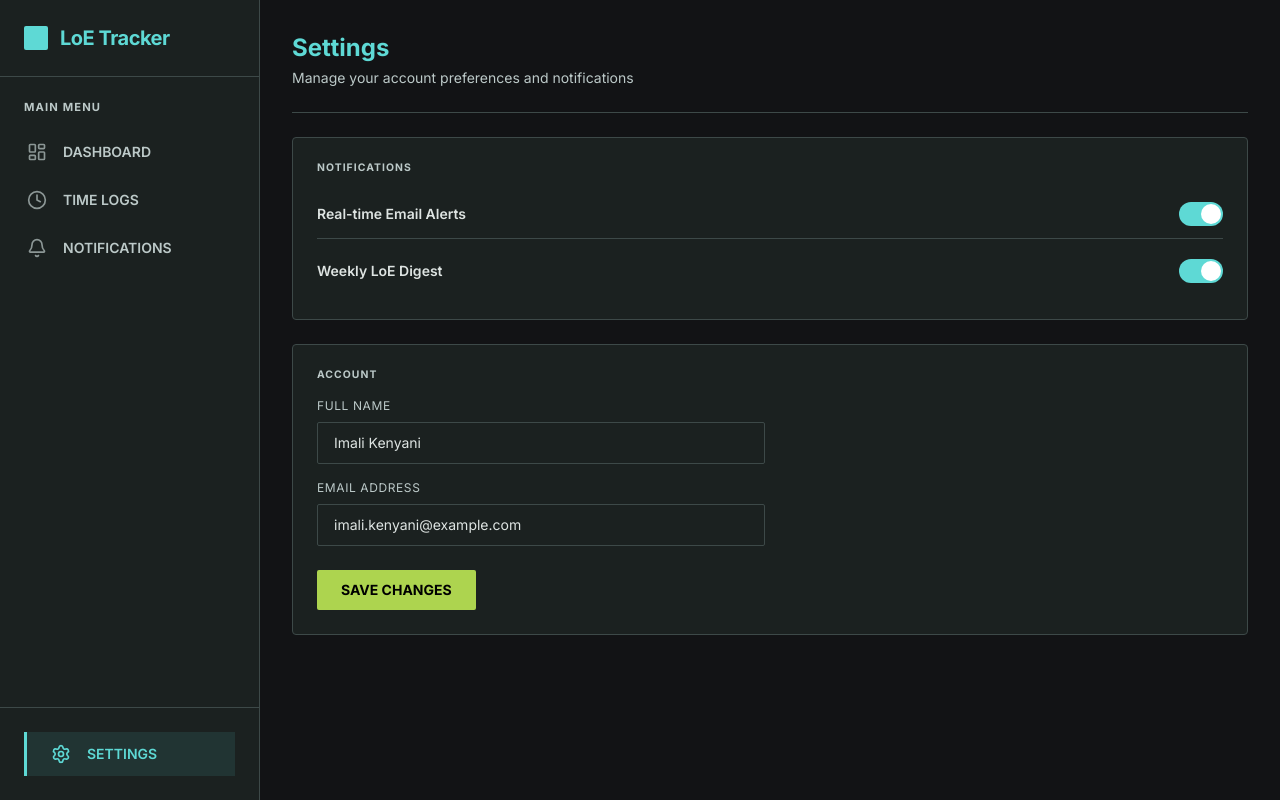
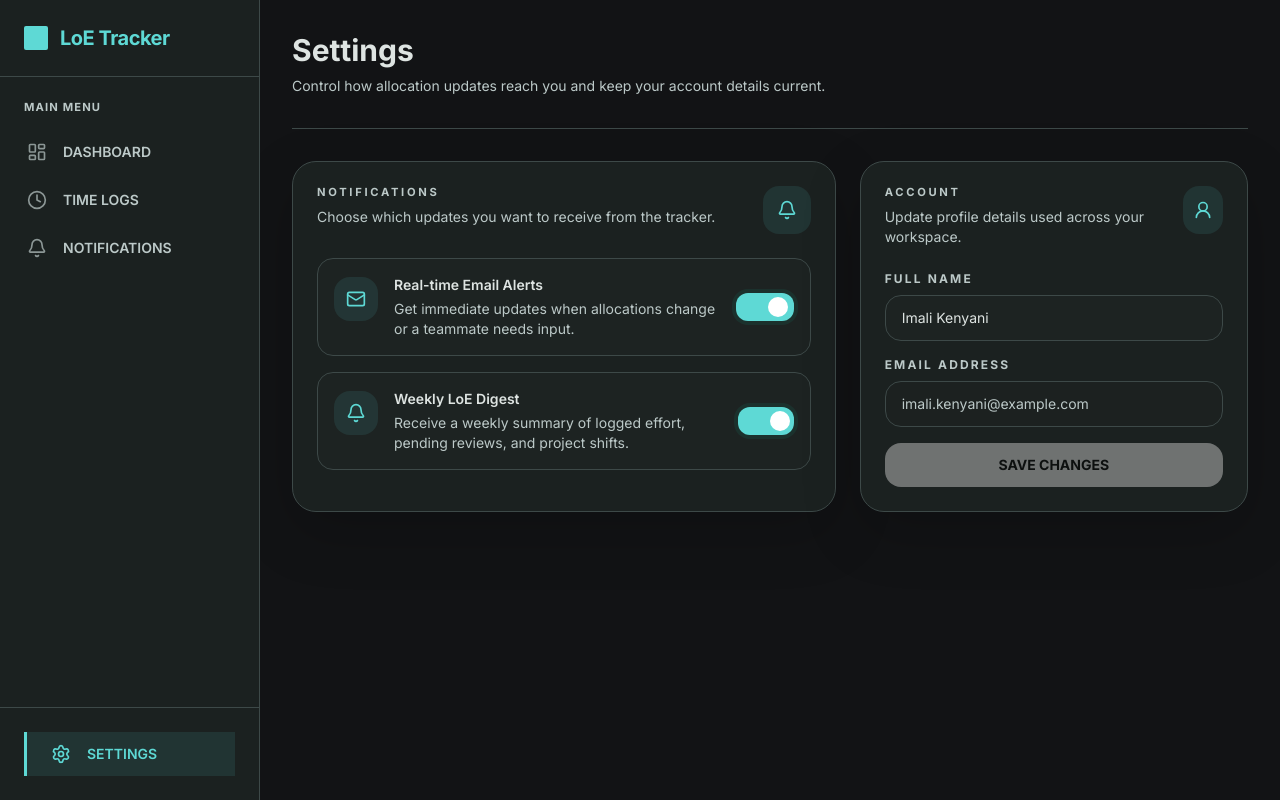
Before and after one commit to Rachel-Imali-Kenyani/loe-tracker, a React (Vite) app: page /settings in a window 1280 px wide. Built offline with nearby package versions, Linux system fonts and the light colour scheme.

Commit message:
feat: enhance Settings page with notifications toggles and improved layout

```diff
--- a/src/pages/Settings.tsx
+++ b/src/pages/Settings.tsx
@@ -1,62 +1,185 @@
-import { useState } from 'react';
+import type { ReactNode } from 'react';
+import { useEffect, useState } from 'react';
+import { Bell, CheckCircle2, Mail, UserRound, X } from 'lucide-react';
+
+const defaultFullName = 'Imali Kenyani';
+const defaultEmail = 'imali.kenyani@example.com';
 
 export function Settings() {
   const [emailAlerts, setEmailAlerts] = useState(true);
   const [weeklyDigest, setWeeklyDigest] = useState(true);
+  const [fullName, setFullName] = useState(defaultFullName);
+  const [showSuccessToast, setShowSuccessToast] = useState(false);
+
+  const hasChanges = emailAlerts !== true || weeklyDigest !== true || fullName !== defaultFullName;
+
+  useEffect(() => {
+    if (!showSuccessToast) {
+      return undefined;
+    }
+
+    const timeoutId = window.setTimeout(() => {
+      setShowSuccessToast(false);
+    }, 3000);
+
+    return () => window.clearTimeout(timeoutId);
+  }, [showSuccessToast]);
+
+  const handleSaveChanges = () => {
+    if (!hasChanges) {
+      return;
+    }
+
+    setShowSuccessToast(true);
+  };
+
+  const renderToggle = ({
+    label,
+    description,
+    enabled,
+    onToggle,
+    icon,
+  }: {
+    label: string;
+    description: string;
+    enabled: boolean;
+    onToggle: () => void;
+    icon: ReactNode;
+  }) => (
+    <div className="flex items-start gap-4 rounded-2xl border border-outline-variant bg-surface-variant/10 px-4 py-4 transition-colors hover:bg-surface-variant/20">
+      <div className="mt-0.5 flex h-11 w-11 shrink-0 items-center justify-center rounded-2xl bg-primary/10 text-primary">
+        {icon}
+      </div>
+      <div className="min-w-0 flex-1">
+        <div className="flex flex-col gap-4 md:flex-row md:items-center md:justify-between">
+          <div>
+            <p className="text-sm font-semibold text-on-surface">{label}</p>
+            <p className="mt-1 text-sm text-on-surface-variant">{description}</p>
+          </div>
+          <button
+            type="button"
+            aria-pressed={enabled}
+            aria-label={`${enabled ? 'Disable' : 'Enable'} ${label}`}
+            className={`relative inline-flex h-7 w-20 px-2 items-center rounded-full border transition-all duration-200 focus-visible:outline-none focus-visible:ring-2 focus-visible:ring-primary/40 ${
+              enabled
+                ? 'border-primary/20 bg-primary shadow-[0_0_0_4px_rgba(0,212,182,0.08)]'
+                : 'border-outline-variant bg-outline-variant/80'
+            }`}
+            onClick={onToggle}
+          >
+            <span
+              className={`inline-block h-5 w-5 rounded-full bg-white transition-transform duration-200 ${
+                enabled ? 'translate-x-6 bg-black' : 'translate-x-1'
+              }`}
+            />
+          </button>
+        </div>
+      </div>
+    </div>
+  );
 
   return (
-    <div className="p-8 max-w-7xl mx-auto h-full overflow-y-auto">
-      <header className="flex justify-between items-start pb-6 border-b border-outline-variant mb-6">
+    <div className="relative h-full overflow-y-auto">
+      {showSuccessToast ? (
+        <div className="pointer-events-none sticky top-4 z-20 mx-auto mb-4 flex w-full max-w-7xl justify-end px-4 md:px-8">
+          <div className="pointer-events-auto flex w-full max-w-sm items-start gap-3 rounded-2xl border border-emerald-500/30 bg-emerald-500/12 px-4 py-3 text-sm text-on-surface shadow-[0_18px_48px_rgba(0,0,0,0.28)] backdrop-blur">
+            <CheckCircle2 className="mt-0.5 shrink-0 text-emerald-400" size={18} />
+            <div className="min-w-0 flex-1">
+              <p className="font-semibold text-on-surface">Settings saved</p>
+              <p className="mt-1 text-on-surface-variant">Your account preferences were updated successfully.</p>
+            </div>
+            <button
+              type="button"
+              className="rounded-full p-1 text-on-surface-variant transition-colors hover:bg-white/5 hover:text-on-surface"
+              onClick={() => setShowSuccessToast(false)}
+              aria-label="Dismiss success message"
+            >
+              <X size={16} />
+            </button>
+          </div>
+        </div>
+      ) : null}
+
+      <div className="mx-auto max-w-7xl px-4 py-8 md:px-8">
+        <header className="flex flex-col gap-4 border-b border-outline-variant pb-8 lg:flex-row lg:items-end lg:justify-between">
           <div>
-          <h1 className="text-2xl font-bold text-primary mb-1">Settings</h1>
-          <p className="text-sm text-on-surface-variant">Manage your account preferences and notifications</p>
+            <h1 className="text-3xl font-bold text-on-surface">Settings</h1>
+            <p className="mt-2 max-w-2xl text-sm text-on-surface-variant">
+              Control how allocation updates reach you and keep your account details current.
+            </p>
           </div>
         </header>
-      <div className="pt-0">
-        <div className="bg-surface-container border border-outline-variant rounded-lg p-6 mb-6">
-          <h2 className="text-[0.65rem] text-on-surface-variant tracking-widest mb-4 font-bold uppercase">NOTIFICATIONS</h2>
 
-          <div className="flex flex-col gap-2">
-            <div className="flex items-center justify-between py-3 border-b border-outline-variant">
-              <span className="text-on-surface text-sm font-semibold">Real-time Email Alerts</span>
-              <div
-                className={`w-11 h-6 rounded-full relative cursor-pointer transition-colors duration-200 ${emailAlerts ? 'bg-primary' : 'bg-outline-variant'}`}
-                onClick={() => setEmailAlerts(!emailAlerts)}
-              >
-                <div className={`w-5 h-5 bg-white rounded-full absolute top-[2px] left-[2px] transition-transform duration-200 ${emailAlerts ? 'translate-x-5 bg-black' : ''}`}></div>
+        <div className="grid gap-6 xl:grid-cols-[1.4fr_1fr] my-8">
+          <section className="rounded-3xl border border-outline-variant bg-surface-container p-6 shadow-[0_20px_60px_rgba(0,0,0,0.18)]">
+            <div className="mb-6 flex items-start justify-between gap-4">
+              <div>
+                <h2 className="text-[0.7rem] font-bold uppercase tracking-[0.24em] text-on-surface-variant">Notifications</h2>
+                <p className="mt-2 text-sm text-on-surface-variant">Choose which updates you want to receive from the tracker.</p>
+              </div>
+              <div className="flex h-12 w-12 items-center justify-center rounded-2xl bg-primary/10 text-primary">
+                <Bell size={20} />
               </div>
             </div>
 
-            <div className="flex items-center justify-between py-3">
-              <span className="text-on-surface text-sm font-semibold">Weekly LoE Digest</span>
-              <div
-                className={`w-11 h-6 rounded-full relative cursor-pointer transition-colors duration-200 ${weeklyDigest ? 'bg-primary' : 'bg-outline-variant'}`}
-                onClick={() => setWeeklyDigest(!weeklyDigest)}
-              >
-                <div className={`w-5 h-5 bg-white rounded-full absolute top-[2px] left-[2px] transition-transform duration-200 ${weeklyDigest ? 'translate-x-5 bg-black' : ''}`}></div>
+            <div className="space-y-4">
+              {renderToggle({
+                label: 'Real-time Email Alerts',
+                description: 'Get immediate updates when allocations change or a teammate needs input.',
+                enabled: emailAlerts,
+                onToggle: () => setEmailAlerts(!emailAlerts),
+                icon: <Mail size={20} />,
+              })}
+              {renderToggle({
+                label: 'Weekly LoE Digest',
+                description: 'Receive a weekly summary of logged effort, pending reviews, and project shifts.',
+                enabled: weeklyDigest,
+                onToggle: () => setWeeklyDigest(!weeklyDigest),
+                icon: <Bell size={20} />,
+              })}
             </div>
+          </section>
+
+          <section className="rounded-3xl border border-outline-variant bg-surface-container p-6 shadow-[0_20px_60px_rgba(0,0,0,0.18)]">
+            <div className="mb-6 flex items-start justify-between gap-4">
+              <div>
+                <h2 className="text-[0.7rem] font-bold uppercase tracking-[0.24em] text-on-surface-variant">Account</h2>
+                <p className="mt-2 text-sm text-on-surface-variant">Update profile details used across your workspace.</p>
               </div>
+              <div className="flex h-12 w-12 items-center justify-center rounded-2xl bg-primary/10 text-primary">
+                <UserRound size={20} />
               </div>
             </div>
 
-        <div className="bg-surface-container border border-outline-variant rounded-lg p-6 mb-6">
-          <h2 className="text-[0.65rem] text-on-surface-variant tracking-widest mb-4 font-bold uppercase">ACCOUNT</h2>
-
             <div className="flex flex-col gap-4">
               <div>
-              <label className="text-xs text-on-surface-variant tracking-wider block mb-2">FULL NAME</label>
-              <input type="text" className="bg-transparent border border-outline-variant text-on-surface px-4 py-2.5 rounded text-sm w-full max-w-md focus:border-primary outline-none" defaultValue="Imali Kenyani" />
+                <label className="mb-2 block text-xs font-bold tracking-[0.18em] text-on-surface-variant">FULL NAME</label>
+                <input
+                  type="text"
+                  className="w-full rounded-2xl border border-outline-variant bg-surface-variant/10 px-4 py-3 text-sm text-on-surface outline-none transition-colors placeholder:text-on-surface-variant focus:border-primary"
+                  value={fullName}
+                  onChange={(e) => setFullName(e.target.value)}
+                />
               </div>
               <div>
-              <label className="text-xs text-on-surface-variant tracking-wider block mb-2">EMAIL ADDRESS</label>
-              <input type="email" className="bg-transparent border border-outline-variant text-on-surface px-4 py-2.5 rounded text-sm w-full max-w-md focus:border-primary outline-none" defaultValue="imali.kenyani@example.com" disabled />
+                <label className="mb-2 block text-xs font-bold tracking-[0.18em] text-on-surface-variant">EMAIL ADDRESS</label>
+                <input
+                  type="email"
+                  className="w-full rounded-2xl border border-outline-variant bg-surface-variant/5 px-4 py-3 text-sm text-on-surface-variant outline-none"
+                  defaultValue={defaultEmail}
+                  disabled
+                />
               </div>
-            <div className="mt-2">
-              <button className="bg-secondary text-black hover:bg-secondary/90 px-6 py-2.5 rounded font-bold text-sm transition-colors">
+              <button
+                  type="button"
+                  className="rounded-2xl bg-secondary px-5 py-3 text-sm font-bold text-black transition-all hover:bg-secondary/90 disabled:cursor-not-allowed disabled:grayscale disabled:opacity-50"
+                  disabled={!hasChanges}
+                  onClick={handleSaveChanges}
+                >
                   SAVE CHANGES
                 </button>
             </div>
-          </div>
+          </section>
         </div>
       </div>
     </div>
```
Lines whose indentation alone changed are shown as unchanged.
